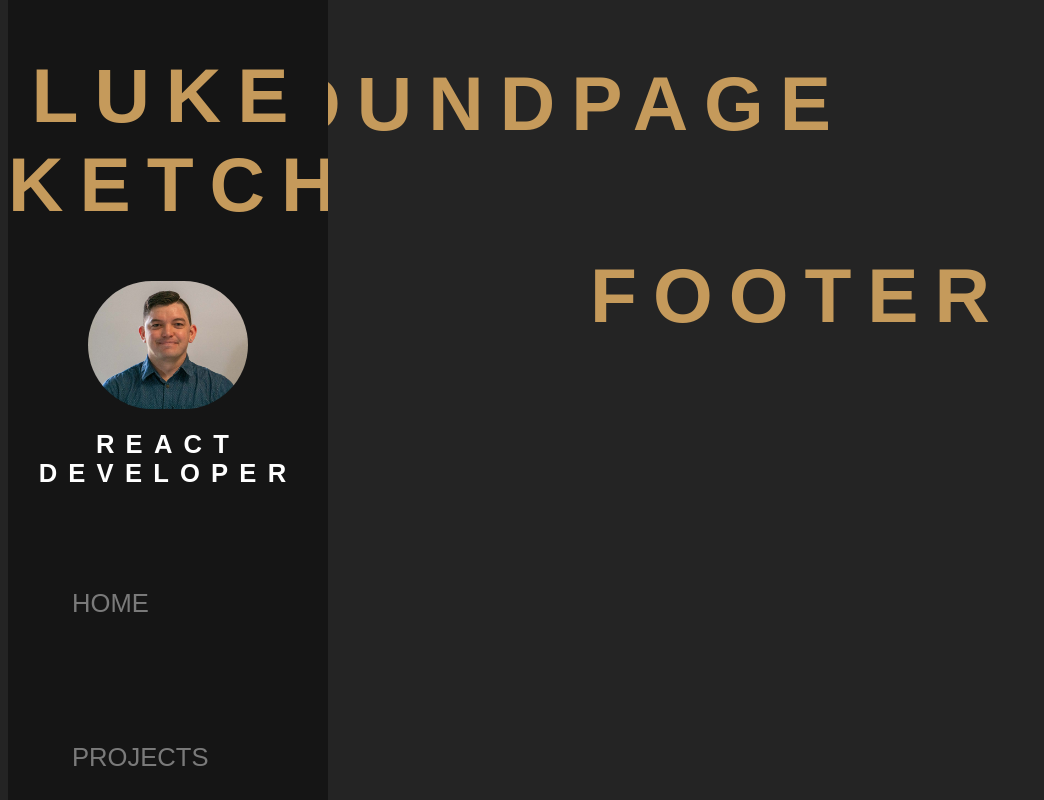
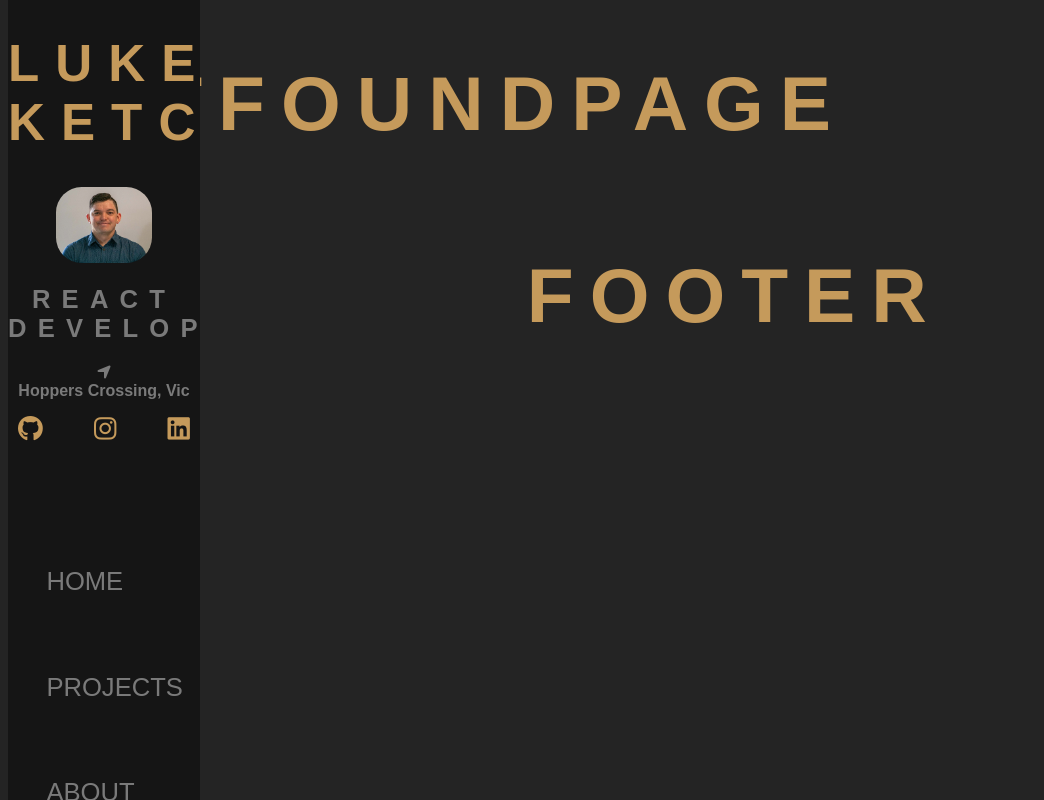
Before and after one commit to lukeketchen/react-portfolio, a React (Create React App) app: page /project/1 in a window 1280 px wide. Shown: the whole page, without its empty margins (0-1044 px from the left). Built offline with nearby package versions, Linux system fonts and the light colour scheme.

Commit message:
Sidebar menu
+ add links to socials
+ sizing of the sidebar

~ sizes starting to look good. Still not 100% happy with it but getting there

```diff
--- a/public/index.html
+++ b/public/index.html
@@ -9,6 +9,10 @@
     <link rel="apple-touch-icon" href="%PUBLIC_URL%/favicon.png" />
 
     <link rel="manifest" href="%PUBLIC_URL%/manifest.json" />
+    <script
+      src="https://kit.fontawesome.com/4bfe1e862d.js"
+      crossorigin="anonymous"
+    ></script>
 
     <title>Luke Ketchen Dot Com</title>
   </head>
--- a/src/components/Header.js
+++ b/src/components/Header.js
@@ -7,6 +7,27 @@ const Header = () => (
     <h1>Luke Ketchen</h1>
     <img src={profilePic} alt="Profile Pic" />
     <h2>React Developer</h2>
+    <h3>
+      <i class="fas fa-location-arrow"></i> <br />
+      Hoppers Crossing, Vic
+    </h3>
+    <div className="icondiv">
+      <a href="https://github.com/lukeketchen" target="_blank">
+        <i class="fab fa-github"></i>
+      </a>
+      <a
+        href="https://www.instagram.com/luke.ketchen.photography"
+        target="_blank"
+      >
+        <i class="fab fa-instagram"></i>
+      </a>
+      <a
+        href="https://www.linkedin.com/in/luke-ketchen-706882107"
+        target="_blank"
+      >
+        <i class="fab fa-linkedin"></i>
+      </a>
+    </div>
     <nav>
       <NavLink exact to="/" activeClassName="is-active">
         Home
--- a/src/styles/base/_base.scss
+++ b/src/styles/base/_base.scss
@@ -30,3 +30,9 @@ h2 {
   font-size: $m-size;
   letter-spacing: $xxs-size;
 }
+h3 {
+  text-align: center;
+  font-family: $font-title;
+  font-size: $xs-size;
+  color: $txt-subtitle;
+}
--- a/src/styles/base/_settings.scss
+++ b/src/styles/base/_settings.scss
@@ -5,6 +5,7 @@ $s-size: 1.2rem;
 $m-size: 1.6rem;
 $l-size: 3.2rem;
 $xl-size: 4.8rem;
+$xxl-size: 7.8rem;
 $desktop-breakpoint: 45rem;
 
 // Colours
--- a/src/styles/components/_approuter.scss
+++ b/src/styles/components/_approuter.scss
@@ -1,8 +1,8 @@
 .container {
   display: grid;
-  grid-template-columns: 25% 25% 25% 25%;
+  grid-template-columns: 15% 85%;
   grid-template-rows: auto;
   grid-template-areas:
-    "header main main main"
-    "header footer footer footer";
+    "header main"
+    "header footer";
 }
--- a/src/styles/components/_header.scss
+++ b/src/styles/components/_header.scss
@@ -1,6 +1,6 @@
 header {
   height: 100%;
-  width: 25%;
+  width: 15%;
   position: fixed;
   top: 0;
   overflow-x: hidden;
@@ -9,12 +9,21 @@ header {
   background-color: $bg-sidebar;
   align-items: center;
 }
+header h1 {
+  font-size: $l-size;
+}
+header h2 {
+  color: $txt-subtitle;
+}
 header img {
   display: block;
   width: 50%;
   margin-left: auto;
   margin-right: auto;
-  border-radius: $xl-size;
+  border-radius: $m-size;
+}
+header nav {
+  margin-top: $xxl-size;
 }
 header nav a {
   margin-top: $xl-size;
@@ -32,8 +41,16 @@ header nav a {
   font-family: $font-title;
   text-align: center;
   font-size: $m-size;
-  line-height: $xl-size;
   text-decoration: none;
+}
+.icondiv {
+  display: flex;
+  justify-content: center;
+}
+.icondiv i {
+  padding: 0 $m-size 0 $m-size;
+  font-size: $m-size;
+  color: $txt-title;
 }
 a:hover {
   color: $txt-title;
```
